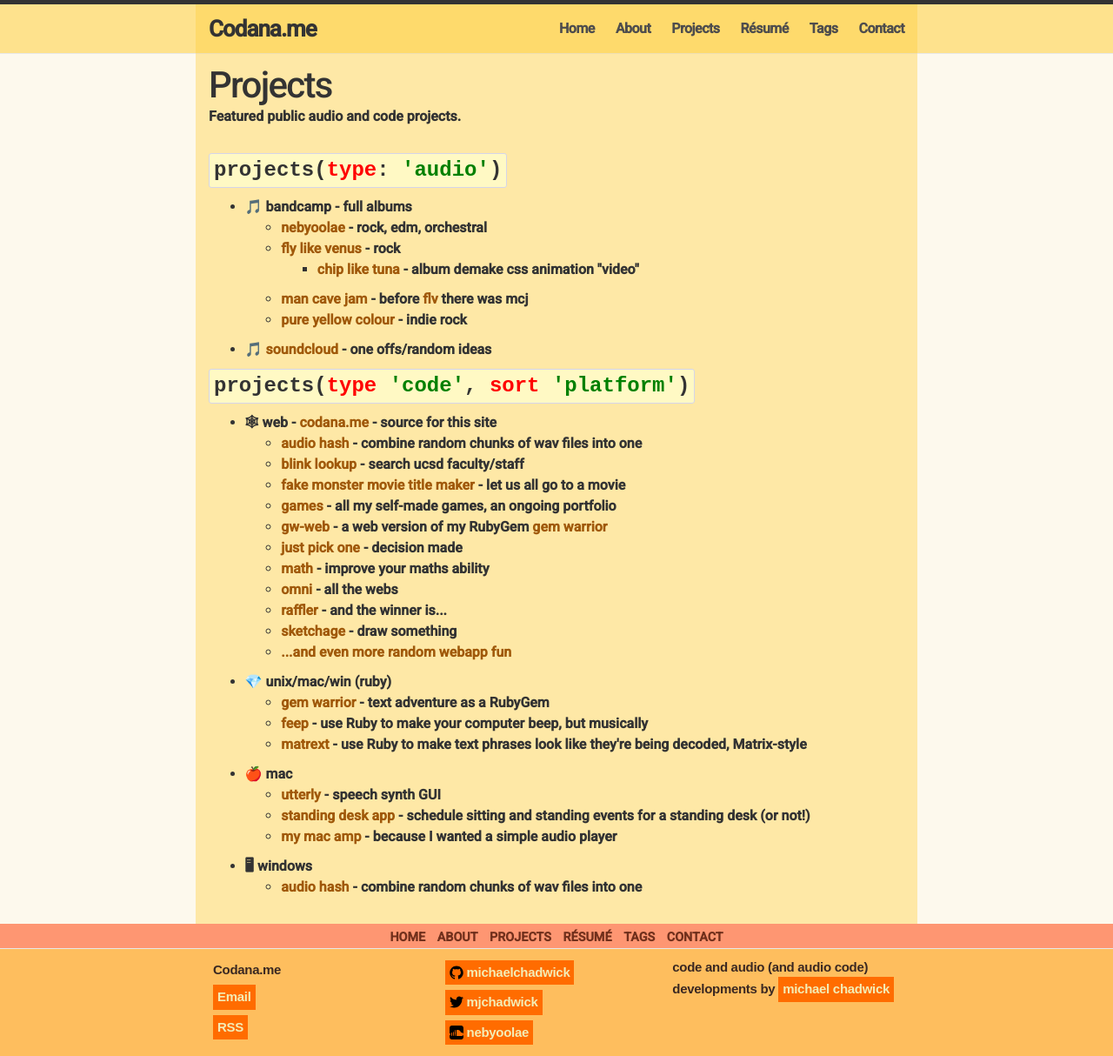
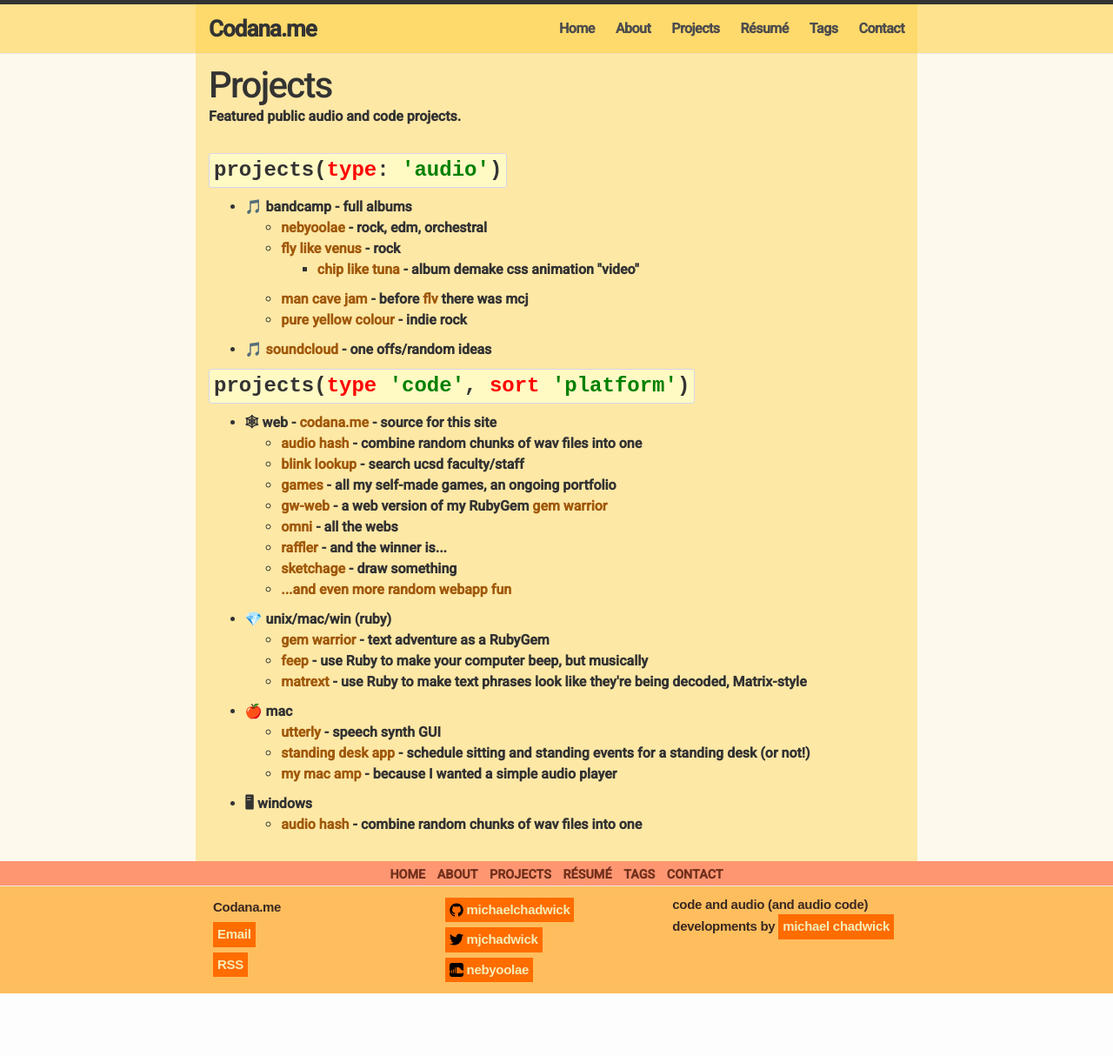
Before and after one commit to michaelchadwick/codana.me, a Jekyll site: the page built from projects/index.html, in a window 1280 px wide. Shown: the whole page at 87% size. Built offline with Jekyll 4.4.1, drawn with Linux system fonts in a browser that asks for light colours; nearby versions of some CDN libraries; after the commit the page ends 1142 px from its top, so only the background shows below that.

Commit message:
pruning old projects

```diff
--- a/projects/index.html
+++ b/projects/index.html
@@ -29,13 +29,10 @@
       <ul>
         <li><a href="/audiohash">audio hash</a> - combine random chunks of wav files into one</li>
         <li><a href="/blink">blink lookup</a> - search ucsd faculty/staff</li>
-        <li><a href="/fmm">fake monster movie title maker</a> - let us all go to a movie</li>
         <li><a href="/games">games</a> - all my self-made games, an ongoing portfolio</li>
         <li><a href="/gw">gw-web</a> - a web version of my RubyGem <a href="{{ site.gh_link }}/gemwarrior">gem warrior</a></li>
-        <li><a href="/jpo">just pick one</a> - decision made</li>
-        <li><a href="/math">math</a> - improve your maths ability</li>
         <li><a href="/omni">omni</a> - all the webs</li>
-        <li><a href="/raffler">raffler</a> - and the winner is...</li>
+        <li><a href="https://raffler.me">raffler</a> - and the winner is...</li>
         <li><a href="/sketchage">sketchage</a> - draw something</li>
         <li><a href="https://github.com/search?utf8=%E2%9C%93&amp;q=user%3Amichaelchadwick+topic%3Awebapp&amp;type=Repositories">...and even more random webapp fun</a></li>
       </ul>
```
